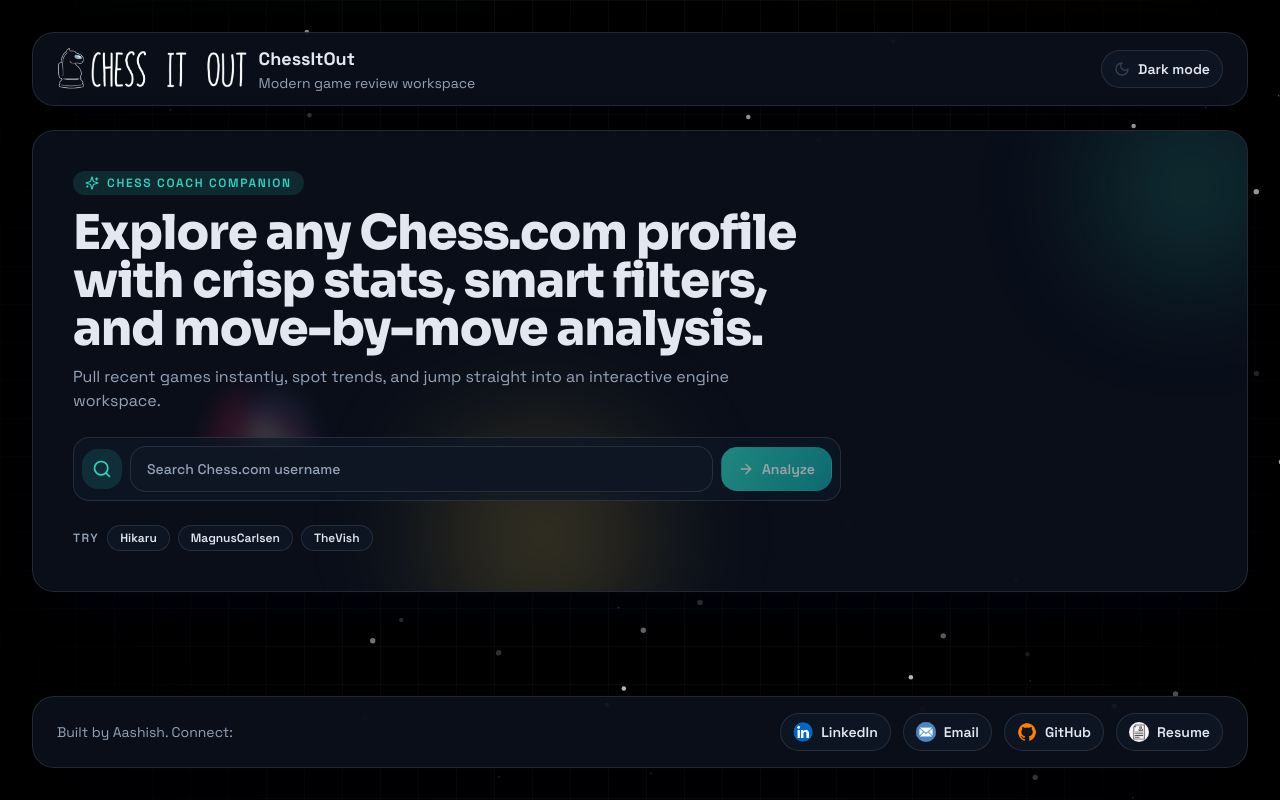
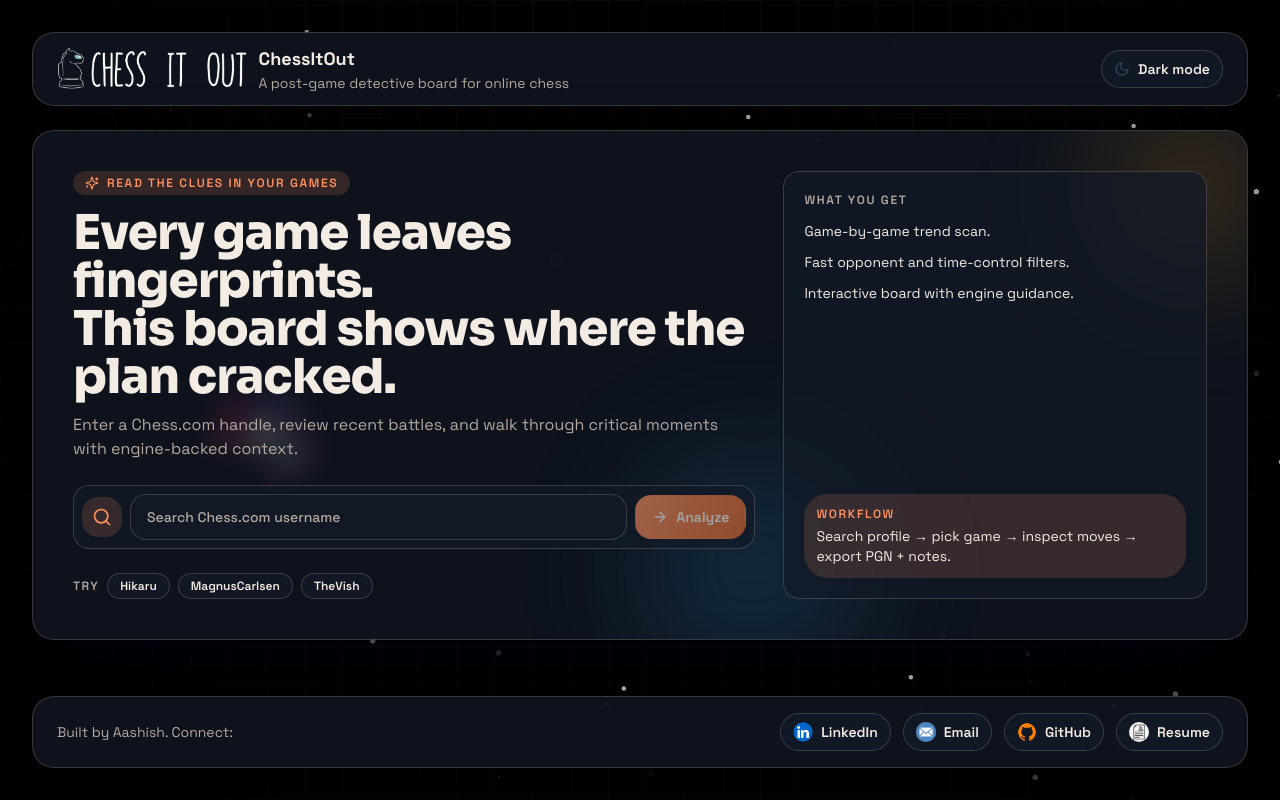
Before and after one commit to r-aashish/chess-it-out, a React (Vite) app: page / in a window 1280 px wide. Built offline with nearby package versions, Linux system fonts and the light colour scheme.

Commit message:
refine landing voice and tune analysis palette + eval bar math

```diff
--- a/src/App.tsx
+++ b/src/App.tsx
@@ -109,27 +109,30 @@
                         <img src={Logo} alt="ChessItOut" className="h-11 w-auto" />
                         <div>
                           <p className="ui-heading text-base font-bold md:text-lg">ChessItOut</p>
-                          <p className="ui-muted text-xs md:text-sm">Modern game review workspace</p>
+                          <p className="ui-muted text-xs md:text-sm">A post-game detective board for online chess</p>
                         </div>
                       </div>
                       <ThemeToggle />
                     </header>
 
                     <section className="ui-panel relative overflow-hidden rounded-[32px] p-6 md:p-10">
-                      <div className="absolute -right-8 -top-8 h-44 w-44 rounded-full bg-teal-400/20 blur-3xl" />
-                      <div className="absolute -bottom-12 left-1/3 h-52 w-52 rounded-full bg-amber-300/20 blur-3xl" />
+                      <div className="absolute -right-8 -top-8 h-44 w-44 rounded-full bg-amber-500/20 blur-3xl" />
+                      <div className="absolute -bottom-10 left-1/2 h-56 w-56 rounded-full bg-sky-400/15 blur-3xl" />
 
-                      <div className="relative space-y-6">
+                      <div className="relative grid gap-7 lg:grid-cols-[1.45fr_0.9fr]">
+                        <div className="space-y-6">
                           <div className="space-y-3">
                             <p className="inline-flex items-center gap-2 rounded-full bg-[var(--accent-soft)] px-3 py-1 text-xs font-semibold uppercase tracking-[0.14em] text-[var(--accent)]">
                               <Sparkles className="h-3.5 w-3.5" />
-                            Chess Coach Companion
+                              Read the clues in your games
                             </p>
                             <h1 className="ui-heading max-w-3xl text-3xl font-extrabold leading-tight md:text-5xl">
-                            Explore any Chess.com profile with crisp stats, smart filters, and move-by-move analysis.
+                              Every game leaves fingerprints.
+                              <br />
+                              This board shows where the plan cracked.
                             </h1>
                             <p className="ui-muted max-w-2xl text-sm md:text-base">
-                            Pull recent games instantly, spot trends, and jump straight into an interactive engine workspace.
+                              Enter a Chess.com handle, review recent battles, and walk through critical moments with engine-backed context.
                             </p>
                           </div>
 
@@ -184,6 +187,24 @@
                             ) : null}
                           </div>
                         </div>
+
+                        <aside className="ui-panel-subtle flex flex-col justify-between rounded-3xl p-5">
+                          <div className="space-y-3">
+                            <p className="text-xs font-semibold uppercase tracking-[0.14em] text-[var(--text-muted)]">What you get</p>
+                            <ul className="space-y-2 text-sm leading-relaxed text-[var(--text)]">
+                              <li>Game-by-game trend scan.</li>
+                              <li>Fast opponent and time-control filters.</li>
+                              <li>Interactive board with engine guidance.</li>
+                            </ul>
+                          </div>
+
+                          <div className="rounded-2xl bg-[var(--accent-soft)] p-3">
+                            <p className="text-xs font-semibold uppercase tracking-[0.14em] text-[var(--accent)]">Workflow</p>
+                            <p className="mt-1 text-sm text-[var(--text)]">Search profile → pick game → inspect moves → export PGN + notes.</p>
+                          </div>
+                        </aside>
+                      </div>
+
                     </section>
 
                     {profile && stats ? (
@@ -192,7 +213,7 @@
                           <p className="ui-heading text-sm font-semibold md:text-base">Loaded profile: {profile.username}</p>
                           <span className="ui-badge inline-flex items-center gap-2 px-3 py-1 text-xs font-semibold">
                             <Wand2 className="h-3.5 w-3.5" />
-                            Ready for analysis
+                            Ready for move breakdown
                           </span>
                         </div>
 
--- a/src/components/ChessAnalysis/MoveList.tsx
+++ b/src/components/ChessAnalysis/MoveList.tsx
@@ -69,7 +69,7 @@
                 <button
                   type="button"
                   className={`rounded px-1.5 py-0.5 ${
-                  currentMove === index * 2 + 1 ? 'bg-teal-400/20 text-teal-200' : 'text-slate-200 hover:bg-slate-700/40'
+                    currentMove === index * 2 + 1 ? 'bg-orange-400/20 text-orange-200' : 'text-slate-200 hover:bg-slate-700/40'
                   }`}
                   onClick={() => handleGoToMove(index * 2 + 1)}
                 >
@@ -80,7 +80,7 @@
                 <button
                   type="button"
                   className={`ml-1 rounded px-1.5 py-0.5 ${
-                    currentMove === index * 2 + 2 ? 'bg-teal-400/20 text-teal-200' : 'text-slate-200 hover:bg-slate-700/40'
+                    currentMove === index * 2 + 2 ? 'bg-orange-400/20 text-orange-200' : 'text-slate-200 hover:bg-slate-700/40'
                   }`}
                   onClick={() => handleGoToMove(index * 2 + 2)}
                 >
--- a/src/components/ChessAnalysis/index.tsx
+++ b/src/components/ChessAnalysis/index.tsx
@@ -101,7 +101,7 @@
     showKeyboardShortcuts,
   ]);
 
-  const { evaluation, bestMove, bestMoveArrow } = useChessEngine(fen);
+  const { evaluation, bestMove, bestMoveArrow, mateIn } = useChessEngine(fen);
 
   return (
     <div className="analysis-shell fixed inset-0 z-50 flex h-screen flex-col overflow-hidden">
@@ -139,7 +139,7 @@
       <div className="analysis-content flex flex-1 items-center justify-center gap-5 overflow-hidden p-6">
         <div className="analysis-board-column flex flex-col" style={{ alignItems: boardOrientation === 'white' ? 'flex-start' : 'flex-end' }}>
           {bestMove ? (
-            <p className="mb-2 inline-flex items-center gap-2 rounded-full bg-teal-400/18 px-3 py-1 text-xs font-semibold text-teal-200">
+            <p className="mb-2 inline-flex items-center gap-2 rounded-full bg-orange-400/18 px-3 py-1 text-xs font-semibold text-orange-200">
               <Sparkle className="h-3.5 w-3.5" />
               Engine suggestion: {bestMove}
             </p>
@@ -164,7 +164,7 @@
           </div>
 
           <div className="flex gap-3">
-            <EvaluationBar evaluation={evaluation} boardWidth={boardWidth} />
+            <EvaluationBar evaluation={evaluation} boardWidth={boardWidth} mateIn={mateIn} />
             <div className="chessboard-wrapper rounded-xl border border-slate-600/40 bg-slate-950/40 p-2 shadow-2xl">
               <ChessBoardDisplay
                 fen={fen}
--- a/src/components/ExportGame.tsx
+++ b/src/components/ExportGame.tsx
@@ -86,7 +86,7 @@
         {feedback.length > 0 ? (
           <button
             onClick={downloadAnalysis}
-            className="w-full rounded-xl bg-gradient-to-r from-teal-500 to-cyan-500 px-3 py-2 text-sm font-semibold text-white transition-opacity hover:opacity-95"
+            className="w-full rounded-xl bg-gradient-to-r from-orange-500 to-amber-500 px-3 py-2 text-sm font-semibold text-white transition-opacity hover:opacity-95"
             type="button"
           >
             Download Analysis
--- a/src/index.css
+++ b/src/index.css
@@ -10,40 +10,40 @@
   --font-display: 'Sora', sans-serif;
   --font-mono: 'JetBrains Mono', monospace;
 
-  --bg: #f8fafc;
-  --bg-elevated: #ffffff;
-  --bg-soft: #eef3ff;
-  --card: rgba(255, 255, 255, 0.85);
-  --card-border: rgba(15, 23, 42, 0.1);
-  --text: #0f172a;
-  --text-muted: #475569;
-  --accent: #0f766e;
-  --accent-strong: #0b4f4a;
-  --accent-soft: rgba(15, 118, 110, 0.12);
-  --danger: #be123c;
-  --ok: #047857;
-  --warn: #d97706;
-  --ring: rgba(15, 118, 110, 0.35);
-  --shadow: 0 22px 54px -28px rgba(15, 23, 42, 0.45);
+  --bg: #f4efe6;
+  --bg-elevated: #fffaf1;
+  --bg-soft: #efe0cc;
+  --card: rgba(255, 250, 241, 0.82);
+  --card-border: rgba(48, 36, 29, 0.14);
+  --text: #241a16;
+  --text-muted: #5d4e46;
+  --accent: #a14d2d;
+  --accent-strong: #7f361d;
+  --accent-soft: rgba(161, 77, 45, 0.14);
+  --danger: #a3123a;
+  --ok: #0f766e;
+  --warn: #b45309;
+  --ring: rgba(161, 77, 45, 0.3);
+  --shadow: 0 24px 60px -30px rgba(37, 27, 22, 0.4);
 }
 
 .dark {
   color-scheme: dark;
-  --bg: #05090f;
-  --bg-elevated: #0f1724;
-  --bg-soft: #0b1220;
-  --card: rgba(12, 19, 32, 0.78);
-  --card-border: rgba(148, 163, 184, 0.18);
-  --text: #e2e8f0;
-  --text-muted: #94a3b8;
-  --accent: #2dd4bf;
-  --accent-strong: #0ea5a5;
-  --accent-soft: rgba(45, 212, 191, 0.14);
-  --danger: #fb7185;
-  --ok: #34d399;
-  --warn: #fbbf24;
-  --ring: rgba(45, 212, 191, 0.35);
-  --shadow: 0 26px 60px -28px rgba(2, 6, 23, 0.85);
+  --bg: #0b1017;
+  --bg-elevated: #121a27;
+  --bg-soft: #1f2734;
+  --card: rgba(16, 23, 36, 0.82);
+  --card-border: rgba(198, 177, 162, 0.24);
+  --text: #f4ece2;
+  --text-muted: #b4a89f;
+  --accent: #ff925f;
+  --accent-strong: #e56d2f;
+  --accent-soft: rgba(255, 146, 95, 0.16);
+  --danger: #ff6b7f;
+  --ok: #2dd4bf;
+  --warn: #f9a826;
+  --ring: rgba(255, 146, 95, 0.34);
+  --shadow: 0 28px 70px -32px rgba(2, 6, 23, 0.9);
 }
 
 * {
@@ -62,9 +62,9 @@
   font-family: var(--font-sans);
   color: var(--text);
   background:
-    radial-gradient(circle at 10% 10%, rgba(45, 212, 191, 0.2), transparent 34%),
-    radial-gradient(circle at 84% 14%, rgba(251, 191, 36, 0.12), transparent 30%),
-    radial-gradient(circle at 44% 88%, rgba(14, 165, 233, 0.12), transparent 34%),
+    radial-gradient(circle at 8% 8%, rgba(161, 77, 45, 0.2), transparent 36%),
+    radial-gradient(circle at 84% 12%, rgba(249, 168, 38, 0.12), transparent 32%),
+    radial-gradient(circle at 50% 90%, rgba(53, 100, 155, 0.14), transparent 36%),
     var(--bg);
   background-attachment: fixed;
 }
@@ -97,10 +97,10 @@
   z-index: 0;
   opacity: 0.6;
   background-image:
-    linear-gradient(120deg, rgba(15, 118, 110, 0.07), transparent 36%),
-    linear-gradient(-120deg, rgba(245, 158, 11, 0.05), transparent 34%),
-    linear-gradient(to right, rgba(148, 163, 184, 0.09) 1px, transparent 1px),
-    linear-gradient(to bottom, rgba(148, 163, 184, 0.09) 1px, transparent 1px);
+    linear-gradient(120deg, rgba(161, 77, 45, 0.1), transparent 38%),
+    linear-gradient(-120deg, rgba(245, 158, 11, 0.08), transparent 34%),
+    linear-gradient(to right, rgba(124, 90, 71, 0.12) 1px, transparent 1px),
+    linear-gradient(to bottom, rgba(124, 90, 71, 0.12) 1px, transparent 1px);
   background-size: auto, auto, 38px 38px, 38px 38px;
   mask-image: radial-gradient(circle at center, black 55%, transparent 100%);
 }
@@ -200,34 +200,34 @@
 
 .analysis-shell {
   background:
-    radial-gradient(circle at 10% 10%, rgba(45, 212, 191, 0.16), transparent 32%),
-    radial-gradient(circle at 88% 14%, rgba(251, 191, 36, 0.12), transparent 30%),
-    #060b13;
+    radial-gradient(circle at 12% 10%, rgba(96, 165, 250, 0.16), transparent 34%),
+    radial-gradient(circle at 88% 14%, rgba(255, 146, 95, 0.15), transparent 33%),
+    #090f17;
 }
 
 .analysis-header {
   border-bottom: 1px solid rgba(148, 163, 184, 0.24);
-  background: rgba(10, 16, 27, 0.78);
+  background: rgba(12, 18, 30, 0.78);
   backdrop-filter: blur(10px);
 }
 
 .analysis-card {
-  border: 1px solid rgba(148, 163, 184, 0.2);
-  background: rgba(12, 19, 32, 0.78);
+  border: 1px solid rgba(255, 211, 186, 0.22);
+  background: rgba(13, 20, 34, 0.78);
   box-shadow: 0 20px 38px -24px rgba(2, 6, 23, 0.95);
   border-radius: 16px;
 }
 
 .analysis-control-btn {
-  border: 1px solid rgba(148, 163, 184, 0.26);
-  background: rgba(15, 23, 42, 0.62);
-  color: #dbeafe;
+  border: 1px solid rgba(255, 196, 163, 0.32);
+  background: rgba(29, 20, 16, 0.35);
+  color: #f1dfd3;
 }
 
 .analysis-control-btn:hover:not(:disabled) {
-  border-color: rgba(45, 212, 191, 0.72);
+  border-color: rgba(255, 146, 95, 0.72);
   color: #ffffff;
-  background: rgba(45, 212, 191, 0.16);
+  background: rgba(255, 146, 95, 0.2);
 }
 
 .analysis-control-btn:disabled {
```
Also changed, not shown: src/components/ChessAnalysis/EvaluationBar.tsx (+9 -19 lines), src/hooks/useChessEngine.ts (+11 -3 lines). Lines whose indentation alone changed are shown as unchanged.
